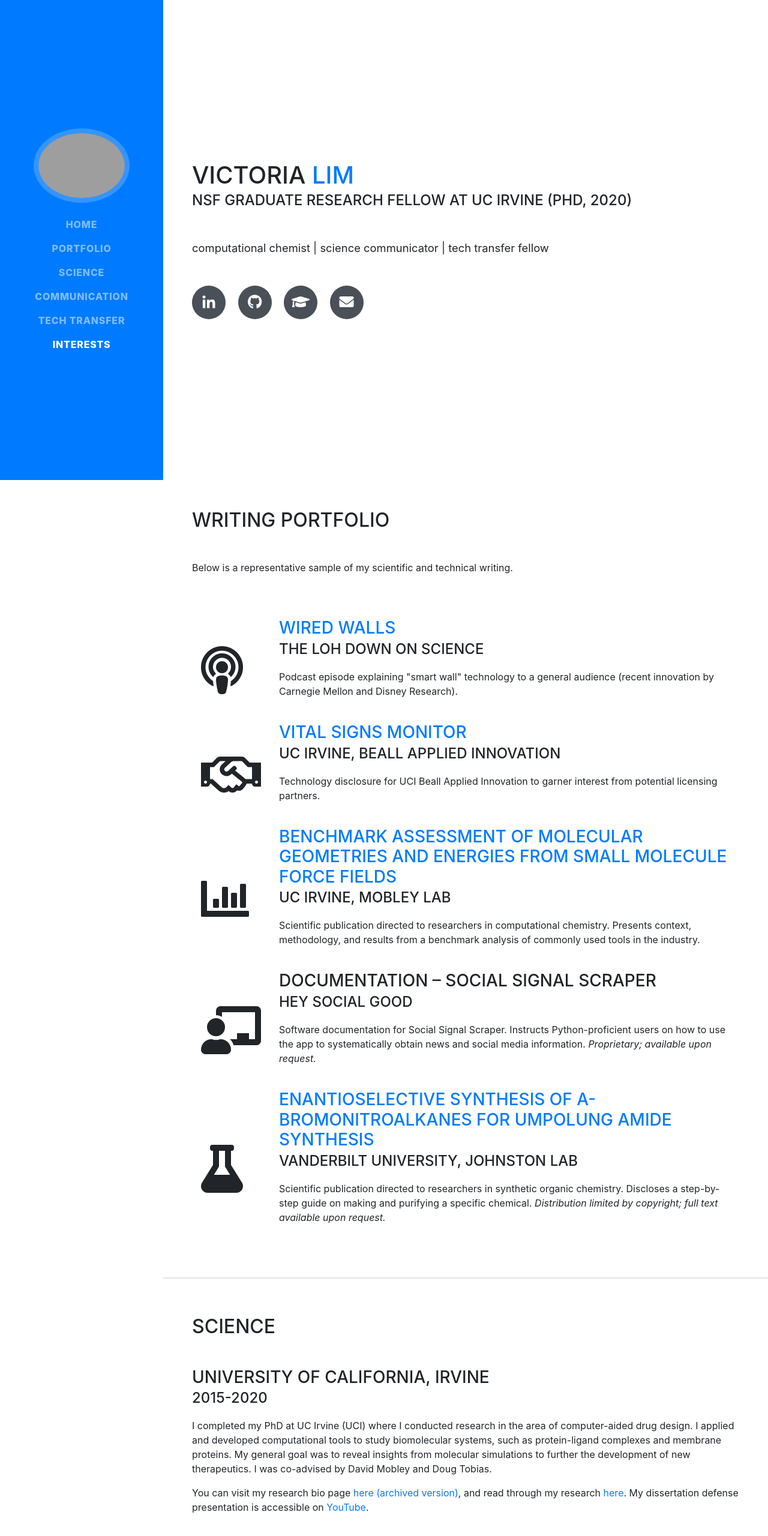
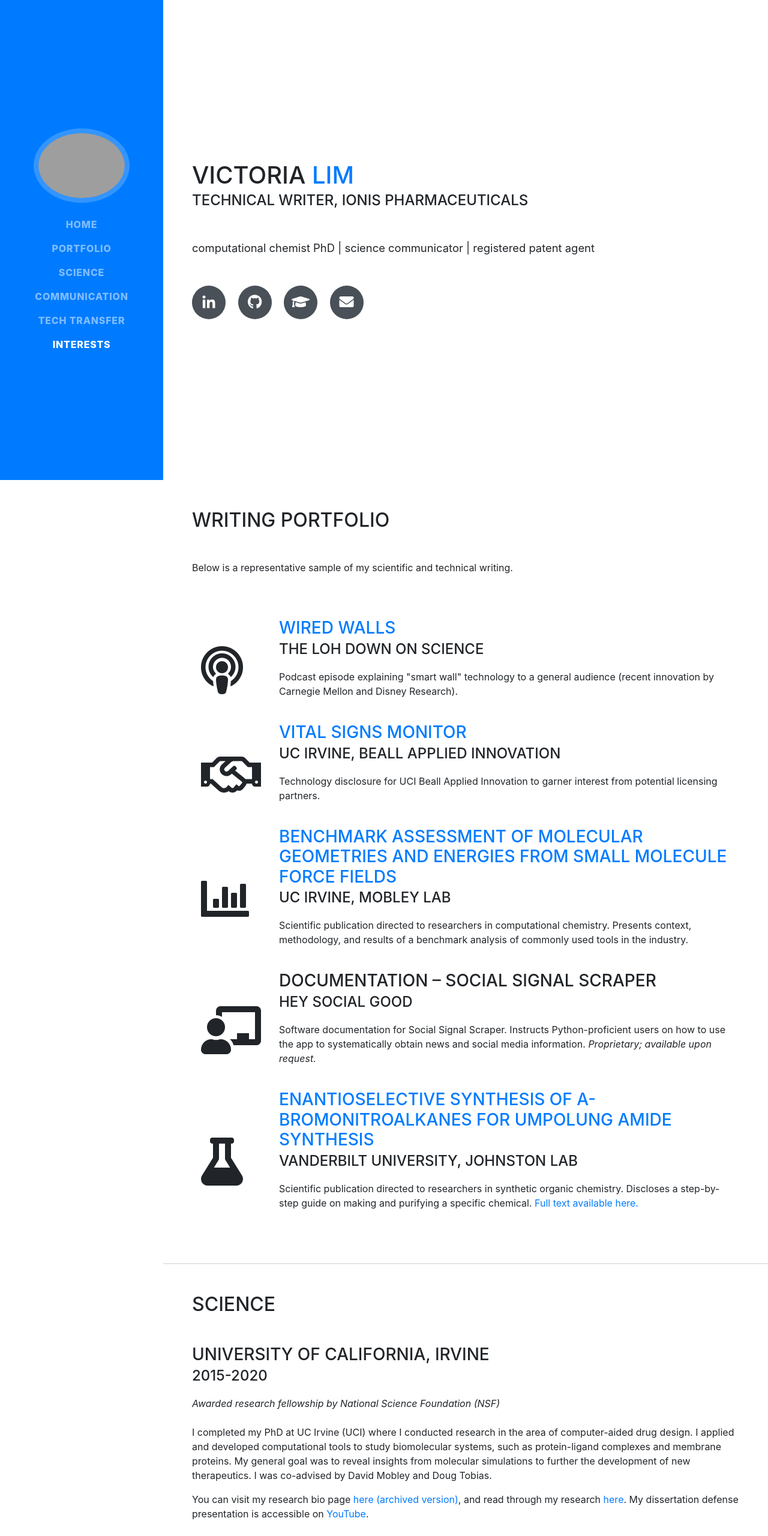
Before and after one commit to vtlim/vtlim.github.io, a website with bundled scripts: page index.html in a window 1280 px wide. Shown: the top 2560 px of the page at 60% size. Built offline with nearby package versions, Linux system fonts and the light colour scheme; grey boxes are pictures that could not be loaded; a web font is replaced by a local one.

Commit message:
update headlines and content

```diff
--- a/index.html
+++ b/index.html
@@ -79,9 +79,9 @@
           <h1 class="mb-0">Victoria
             <span class="text-primary">Lim</span>
           </h1>
-          <div class="subheading mb-5">NSF Graduate Research Fellow at UC Irvine (PhD, 2020)
+          <div class="subheading mb-5">Technical Writer, Ionis Pharmaceuticals
           </div>
-          <p class="lead mb-5">computational chemist | science communicator | tech transfer fellow<br></p>
+          <p class="lead mb-5">computational chemist PhD | science communicator | registered patent agent<br></p>
           <div class="social-icons">
             <a href="https://www.linkedin.com/in/limvictoria/" target="_blank">
               <i class="fab fa-linkedin-in"></i>
@@ -140,7 +140,7 @@
           <tr>
             <td>
               <p>Scientific publication directed to researchers in computational chemistry.
-                 Presents context, methodology, and results from a benchmark analysis of commonly used tools in the industry.
+                 Presents context, methodology, and results of a benchmark analysis of commonly used tools in the industry.
               </p><br>
             </td>
           </tr>
@@ -173,7 +173,10 @@
           <tr>
             <td><p>Scientific publication directed to researchers in synthetic organic chemistry.
               Discloses a step-by-step guide on making and purifying a specific chemical.
-              <i>Distribution limited by copyright; full text available upon request.</i></p><br>
+                <a href="https://drive.google.com/file/d/1rAXJc2Km7WgVN1SC97fmtmmKEpTS0fup/view?usp=sharing" target="_blank">
+                Full text available here.
+                </a>
+            </p><br>
             </td>
           </tr>
         </table>
@@ -193,7 +196,8 @@
           <h2 class="mb-5">Science</h2>
           <h3 class="mb-0">University of California, Irvine</h3>
           <div class="subheading mb-3">2015-2020</div>
-          <p>I completed my PhD at UC Irvine (UCI) where I conducted research in the area of computer-aided drug design.
+          <p><i>Awarded research fellowship by National Science Foundation (NSF)</i><br><br>
+             I completed my PhD at UC Irvine (UCI) where I conducted research in the area of computer-aided drug design.
              I applied and developed computational tools to study biomolecular systems, such as protein-ligand complexes and membrane proteins.
              My general goal was to reveal insights from molecular simulations to further the development of new therapeutics.
              I was co-advised by David Mobley and Doug Tobias.
@@ -224,7 +228,7 @@
           <h2 class="mb-5">Communication</h2>
           <p>I've written for and presented to a variety of audiences including lay audiences, general scientists, and those in the field of computational chemistry.
              My favorite thing about technical communication is the "aha!" moment when someone understands the importance or relevance of some previously obscure concept.
-             I've been awarded monetary prizes for presenting my research in competitions hosted by the Graduate Women in Science (Orange County chapter),
+             I've won monetary awards for presenting my research in competitions hosted by the Graduate Women in Science (Orange County chapter),
              UCI Associated Graduate Students, and UCI Pharmaceutical Sciences.
           </p>
 
@@ -321,7 +325,8 @@
               ... and many more!</li>
           </ul>
           <br>
-          <p>Read more about the fellowship <a href="http://innovation.uci.edu/about/research-translation/itg-fellowship/" target="_blank">here</a>.<br></p>
+          <p>During my fellowship, I took and passed the USPTO patent bar (less than 50% pass rate in 2020).
+             I am now a registered patent agent with the US Patent Office.<br></p>
         </div>
 
       </section>
@@ -356,7 +361,7 @@
             <div class="resume-content mr-auto">
               <h3 class="mb-0">Fiction</h3>
               <br>
-              <p>I love to read, and my favorite authors are Stephen King and Ken Follett.</p>
+              <p>I love to read. My favorite authors are Stephen King and Ken Follett.</p>
               <p>My most recent read as of 3/7/20: <i>The Wind Through the Keyhole</i>, by Stephen King</p>
             </div>
           </div>
```
